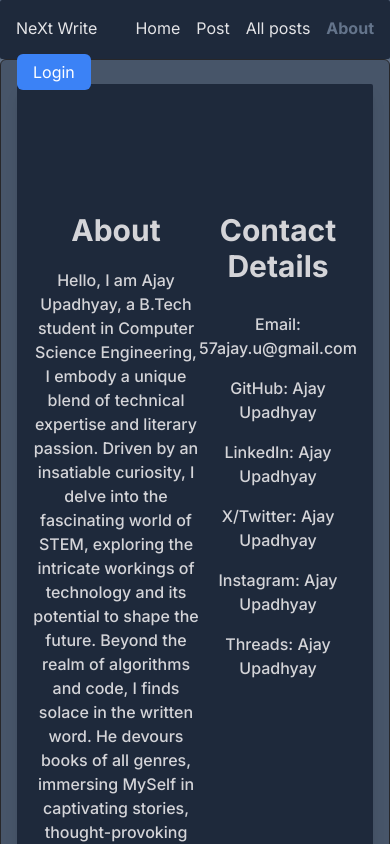
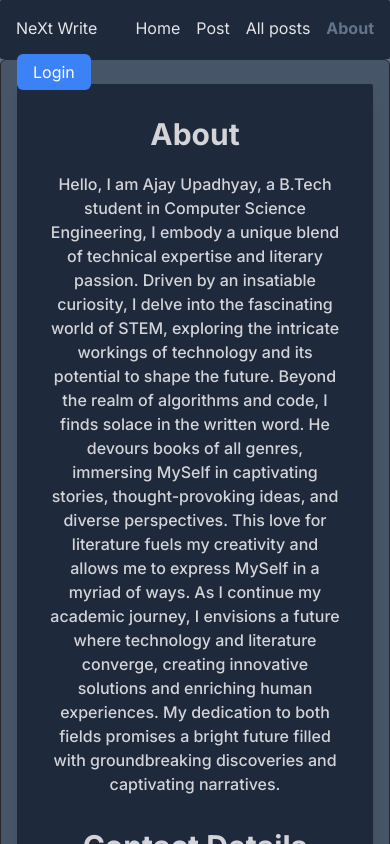
Before and after one commit to 57Ajay/code-grind, a Next.js app: page /about in a window 390 px wide. Shown: the top 844 px of the page. Built offline with nearby package versions, Linux system fonts and the light colour scheme; no server answers.

Commit message:
fixing footer bug in small devices

```diff
--- a/src/app/about/page.tsx
+++ b/src/app/about/page.tsx
@@ -1,20 +1,19 @@
 import Link from "next/link";
 
-const About=()=> {
+const About = () => {
   return (
-    <div className="flex flex-row justify-evenly max-w-[1080px] mx-auto px-4 min-h-[84vh] shadow-lg bg-slate-800 text-center rounded-sm">
-        <div className="pt-32">
-            <h1 className = "text-3xl font-bold mb-5">About</h1>
-            <p className="max-w-[600px] mx-auto font-medium">Hello, I am Ajay Upadhyay, a B.Tech student in Computer Science Engineering, I embody a unique blend of technical expertise and literary passion. Driven by an insatiable curiosity, I delve into the fascinating world of STEM, exploring the intricate workings of technology and its potential to shape the future.
-
+    <div className="flex flex-col lg:flex-row justify-evenly max-w-[1080px] mx-auto px-4 min-h-[84vh] shadow-lg bg-slate-800 text-center rounded-sm">
+      <div className="pt-8 lg:pt-32">
+        <h1 className="text-3xl font-bold mb-5">About</h1>
+        <p className="max-w-[600px] mx-auto font-medium px-4">
+          Hello, I am Ajay Upadhyay, a B.Tech student in Computer Science Engineering, I embody a unique blend of technical expertise and literary passion. Driven by an insatiable curiosity, I delve into the fascinating world of STEM, exploring the intricate workings of technology and its potential to shape the future.
           Beyond the realm of algorithms and code, I finds solace in the written word. He devours books of all genres, immersing MySelf in captivating stories, thought-provoking ideas, and diverse perspectives. This love for literature fuels my creativity and allows me to express MySelf in a myriad of ways.
-
-
-            As I continue my academic journey, I envisions a future where technology and literature converge, creating innovative solutions and enriching human experiences. My dedication to both fields promises a bright future filled with groundbreaking discoveries and captivating narratives.</p>
+          As I continue my academic journey, I envisions a future where technology and literature converge, creating innovative solutions and enriching human experiences. My dedication to both fields promises a bright future filled with groundbreaking discoveries and captivating narratives.
+        </p>
       </div>
-        <div className="pt-32">
+      <div className="pt-8 lg:pt-32">
         <h1 className="text-3xl font-bold mb-5">Contact Details</h1>
-            <div className="flex flex-col gap-4">
+        <div className="flex flex-col gap-4 px-4">
           <div className="text-zinc-300 font-medium hover:underline cursor-pointer pt-2">Email: 57ajay.u@gmail.com</div>
           <div className="text-zinc-300 font-medium">
             <Link href="https://github.com/57ajay" className="hover:underline">
@@ -27,20 +26,16 @@ const About=()=> {
             </Link>
           </div>
           <div className="text-zinc-300 font-medium">
-                    <Link href="https://x.com/57ajy" className="hover:underline">X/Twitter: Ajay Upadhyay
-                    </Link>
+            <Link href="https://x.com/57ajy" className="hover:underline">X/Twitter: Ajay Upadhyay</Link>
           </div>
           <div className="text-zinc-300 font-medium">
-                    <Link href="https://instagram.com/57aja.y" className="hover:underline">Instagram: Ajay Upadhyay
-                    </Link>
+            <Link href="https://instagram.com/57aja.y" className="hover:underline">Instagram: Ajay Upadhyay</Link>
           </div>
           <div className="text-zinc-300 font-medium">
-                    <Link href="https://threads.net/@57aja.y" className="hover:underline">Threads: Ajay Upadhyay
-                    </Link>
+            <Link href="https://threads.net/@57aja.y" className="hover:underline">Threads: Ajay Upadhyay</Link>
           </div>
         </div>
       </div>
-
     </div>
   )
 }
--- a/src/app/page.tsx
+++ b/src/app/page.tsx
@@ -1,22 +1,21 @@
 import { getKindeServerSession } from "@kinde-oss/kinde-auth-nextjs/server";
 import { redirect } from "next/navigation";
 
-const Home = async()=>{
+const Home = async () => {
   const { isAuthenticated } = getKindeServerSession();
-  if (!(await isAuthenticated())){
+  if (!(await isAuthenticated())) {
     redirect("/api/auth/login");
   }
-  return(
-    <main className="flex max-h-screen flex-col pt-24 text-center py-2">
-      <h1 className="text-5xl font-bold mb-7 text-stone-900"> Welcome to the NextWrite</h1>
-      <p className="text-lg font-semibold mb-7 text-black">NextWrite is a haven for writers of all kinds, offering a platform to unleash your creativity and share your stories with the world. Whether you`r a seasoned author or just starting your writing journey, NextWrite provides the tools and resources you need to bring your ideas to life.
-
-      Here, you can explore a diverse range of writing formats, from captivating stories and thought-provoking poems to informative articles and engaging blog posts. NextWrite empowers you to express yourself freely and connect with a global community of passionate writers.
-
-      Join us on this exciting adventure of words and imagination. Share your unique voice, discover new perspectives, and let your creativity soar. NextWrite is your gateway to a world of endless possibilities, where your writing journey awaits.
+  return (
+    <main className="flex flex-col justify-center items-center pt-24 text-center py-2">
+      <h1 className="text-5xl font-bold mb-7 text-stone-900">Welcome to the NextWrite</h1>
+      <p className="text-lg font-semibold mb-7 text-black">
+        NextWrite is a haven for writers of all kinds, offering a platform to unleash your creativity and share your stories with the world. Whether you`re a seasoned author or just starting your writing journey, NextWrite provides the tools and resources you need to bring your ideas to life.
+        Here, you can explore a diverse range of writing formats, from captivating stories and thought-provoking poems to informative articles and engaging blog posts. NextWrite empowers you to express yourself freely and connect with a global community of passionate writers.
+        Join us on this exciting adventure of words and imagination. Share your unique voice, discover new perspectives, and let your creativity soar. NextWrite is your gateway to a world of endless possibilities, where your writing journey awaits.
       </p>
     </main>
-  )
+  );
 };
 
 export default Home;
--- a/src/components/container.tsx
+++ b/src/components/container.tsx
@@ -2,7 +2,7 @@ import React from "react";
 
 const Container = ( { children }: {children: React.ReactNode})=>{
     return(
-        <div className="max-w-[1280px] mx-auto px-4 min-h-[88vh] shadow-lg bg-slate-600 text-zinc-300 rounded-md border border-zinc-800">
+        <div className="flex-grow max-w-[1280px] mx-auto px-4 min-h-[88vh] shadow-lg bg-slate-600 text-zinc-300 rounded-md border border-zinc-800">
             {children}
         </div>
     )
```
Lines whose indentation alone changed are shown as unchanged.
